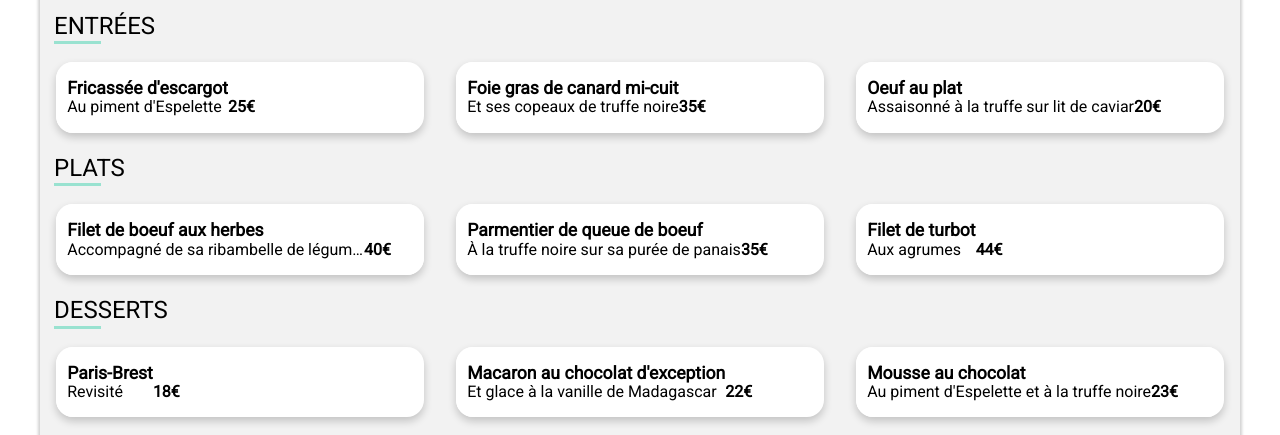
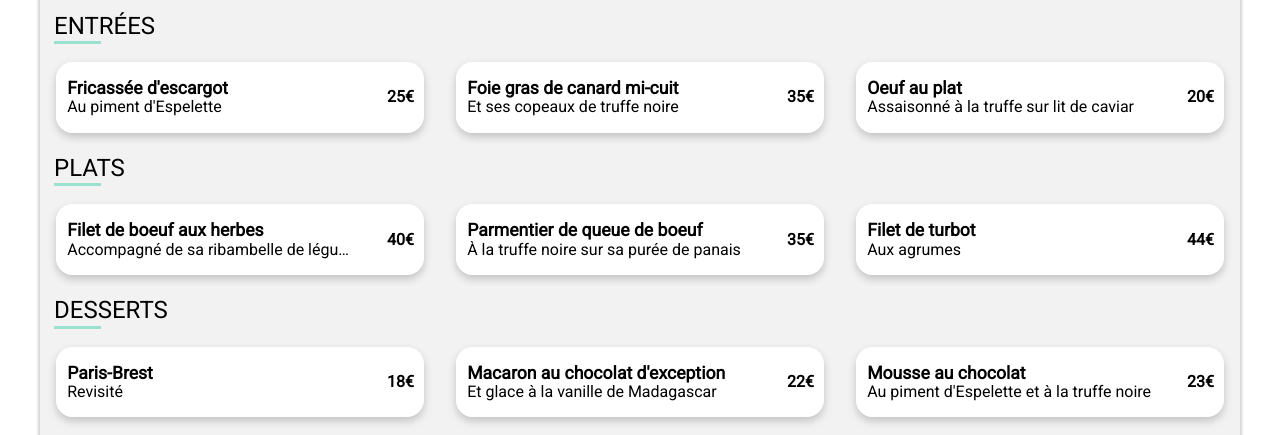
Before and after one commit to FlorianBeau/FlorianBeau_3_15092021, a website: page html/menu-la-palette-du-gout.html in a window 1280 px wide. Shown: the part 365-800 px from the top of the page. Drawn offline with Linux system fonts and the light colour scheme; a web font is replaced by a local one.

Commit message:
Projet 3 terminé

```diff
--- a/html/menu-la-palette-du-gout.html
+++ b/html/menu-la-palette-du-gout.html
@@ -92,11 +92,16 @@
                   <h3>Fricassée d'escargot</h3>
                   <p>Au piment d'Espelette</p>
                 </div>
+              </div>
+              <div class="div-slide">
+                <div>
                   <span class="contenu-card-prix">25€</span>
                 </div>
                 <div class="card-hover">
                   <i class="fas fa-check-circle"></i>
-              </div>            </div>
+                </div>
+              </div>
+            </div>
 
             <div class="div-cards">
               <div class="contenu-card">
@@ -104,11 +109,16 @@
                   <h3>Foie gras de canard mi-cuit</h3>
                   <p>Et ses copeaux de truffe noire</p>
                 </div>
+              </div>
+              <div class="div-slide">
+                <div>
                   <span class="contenu-card-prix">35€</span>
                 </div>
                 <div class="card-hover">
                   <i class="fas fa-check-circle"></i>
-              </div>            </div>
+                </div>
+              </div>
+            </div>
 
             <div class="div-cards">
               <div class="contenu-card">
@@ -116,18 +126,23 @@
                   <h3>Oeuf au plat</h3>
                   <p>Assaisonné à la truffe sur lit de caviar</p>
                 </div>
+              </div>
+              <div class="div-slide">
+                <div>
                   <span class="contenu-card-prix">20€</span>
                 </div>
                 <div class="card-hover">
                   <i class="fas fa-check-circle"></i>
-              </div>            </div>
+                </div>
+              </div>
+            </div>
           </div>
         </div>
 
         <!-- Container-plats -->
         <div class="container-category">
           <div class="category">
-            <h2>PLATS</h3>
+            <h2>PLATS</h2>
           </div>
           <div class="container-cards">
             <div class="div-cards">
@@ -136,11 +151,16 @@
                   <h3>Filet de boeuf aux herbes</h3>
                   <p>Accompagné de sa ribambelle de légumes</p>
                 </div>
+              </div>
+              <div class="div-slide">
+                <div>
                   <span class="contenu-card-prix">40€</span>
                 </div>
                 <div class="card-hover">
                   <i class="fas fa-check-circle"></i>
-              </div>            </div>
+                </div>
+              </div>
+            </div>
 
             <div class="div-cards">
               <div class="contenu-card">
@@ -148,11 +168,16 @@
                   <h3>Parmentier de queue de boeuf</h3>
                   <p>À la truffe noire sur sa purée de panais</p>
                 </div>
+              </div>
+              <div class="div-slide">
+                <div>
                   <span class="contenu-card-prix">35€</span>
                 </div>
                 <div class="card-hover">
                   <i class="fas fa-check-circle"></i>
-              </div>            </div>
+                </div>
+              </div>
+            </div>
 
             <div class="div-cards">
               <div class="contenu-card">
@@ -160,11 +185,16 @@
                   <h3>Filet de turbot</h3>
                   <p>Aux agrumes</p>
                 </div>
+              </div>
+              <div class="div-slide">
+                <div>
                   <span class="contenu-card-prix">44€</span>
                 </div>
                 <div class="card-hover">
                   <i class="fas fa-check-circle"></i>
-              </div>            </div>
+                </div>
+              </div>
+            </div>
           </div>
         </div>
 
@@ -180,11 +210,16 @@
                   <h3>Paris-Brest</h3>
                   <p>Revisité</p>
                 </div>
+              </div>
+              <div class="div-slide">
+                <div>
                   <span class="contenu-card-prix">18€</span>
                 </div>
                 <div class="card-hover">
                   <i class="fas fa-check-circle"></i>
-              </div>            </div>
+                </div>
+              </div>
+            </div>
 
             <div class="div-cards">
               <div class="contenu-card">
@@ -192,11 +227,16 @@
                   <h3>Macaron au chocolat d'exception</h3>
                   <p>Et glace à la vanille de Madagascar</p>
                 </div>
+              </div>
+              <div class="div-slide">
+                <div>
                   <span class="contenu-card-prix">22€</span>
                 </div>
                 <div class="card-hover">
                   <i class="fas fa-check-circle"></i>
-              </div>            </div>
+                </div>
+              </div>
+            </div>
 
             <div class="div-cards">
               <div class="contenu-card">
@@ -204,11 +244,16 @@
                   <h3>Mousse au chocolat</h3>
                   <p>Au piment d'Espelette et à la truffe noire</p>
                 </div>
+              </div>
+              <div class="div-slide">
+                <div>
                   <span class="contenu-card-prix">23€</span>
                 </div>
                 <div class="card-hover">
                   <i class="fas fa-check-circle"></i>
-              </div>            </div>
+                </div>
+              </div>
+            </div>
           </div>
         </div>
         <div class="div-button">
@@ -218,17 +263,20 @@
         </div>
       </section>
     </main>
-  </body>
     <footer>
       <div>
         <div>
           <h4>ohmyfood</h4>
           <ul>
             <li>
-            <a class="fas fa-utensils police" href="#"><span class="liens">Proposer un restaurant</span></a>
+              <a class="fas fa-utensils police" href="#"
+                ><span class="liens">Proposer un restaurant</span></a
+              >
             </li>
             <li>
-            <a class="fas fa-hands-helping police" href="#"><span class="liens">Devenir partenaire</span></a>
+              <a class="fas fa-hands-helping police" href="#"
+                ><span class="liens">Devenir partenaire</span></a
+              >
             </li>
             <li>
               <a href="#"><span class="liens">Proposer un restaurant</span></a>
@@ -240,4 +288,5 @@
         </div>
       </div>
     </footer>
+  </body>
 </html>
--- a/sass/menus-restaurants.scss
+++ b/sass/menus-restaurants.scss
@@ -27,8 +27,6 @@ h3 {
 // Body //
 body {
   width: 100%;
-  text-rendering: optimizeSpeed;
-
   header {
     max-width: 1200px;
     margin: 0 auto;
@@ -128,7 +126,7 @@ body {
         flex-direction: row;
         flex-wrap: wrap;
         padding: 14px 0;
-        justify-content: space-between;
+        justify-content: center;
       }
 
       h2::after {
@@ -147,6 +145,19 @@ body {
         flex: 1;
         width: 100%;
         min-width: 248px;
+        @media screen and (min-width: 560px) {
+          min-width: 348px;
+        }
+        @media screen and (min-width: 760px) {
+          &:last-child:nth-child(3) {
+            max-width: calc(50% - 2rem);
+          }
+        }
+        @media screen and (min-width: 1140px) {
+          &:last-child:nth-child(4) {
+            max-width: calc(33% - 2rem);
+          }
+        }
         margin: 0.5rem 1rem;
         justify-content: space-between;
         border-radius: 17px;
@@ -157,7 +168,22 @@ body {
           cursor: pointer;
           & .card-hover {
             margin-right: 0;
+            & .fa-check-circle {
+              transform: rotate(360deg);
+            }
           }
+        }
+        &:nth-child(1) {
+          animation: cardTranslationAnimation 500ms ease-out forwards;
+        }
+        &:nth-child(2) {
+          animation: cardTranslationAnimation 1000ms ease-out forwards;
+        }
+        &:nth-child(3) {
+          animation: cardTranslationAnimation 1500ms ease-out forwards;
+        }
+        &:nth-child(4) {
+          animation: cardTranslationAnimation 2000ms ease-out forwards;
         }
       }
 
@@ -206,10 +232,15 @@ body {
         align-items: center;
         display: flex;
         font-size: 1.5rem;
-        transition: margin 300ms, width 300ms;
+        transition: margin 0.3s;
         width: 70px;
         height: 100%;
         margin-right: -70px;
+        animation-delay: 150ms;
+      }
+
+      .fa-check-circle {
+        transition: transform 0.5s;
       }
 
       // Prix des cartes //
--- a/utils/_keyframes.scss
+++ b/utils/_keyframes.scss
@@ -26,9 +26,10 @@
     border-top-color: #9356dc;
   }
 }
+
 @keyframes cardTranslationAnimation {
   0% {
-    transform: translate(0.5rem);
+    transform: translate(20.5rem);
     opacity: 0;
   }
   100% {
@@ -36,3 +37,12 @@
     opacity: 1;
   }
 }
+
+@keyframes checkrotation {
+  0% {
+    transform: rotate(180deg);
+  }
+  100% {
+    transform: rotate(360deg);
+  }
+}
```
Also changed, not shown: html/menu-a-la-francaise.html (+1 -1 lines), html/menu-la-note-enchantee.html (+41 -1 lines), html/menu-le-delice-des-sens.html (+37 -1 lines), index.html (+11 -5 lines), sass/menus-restaurants.css, 1 other file. Lines whose indentation alone changed are shown as unchanged.
